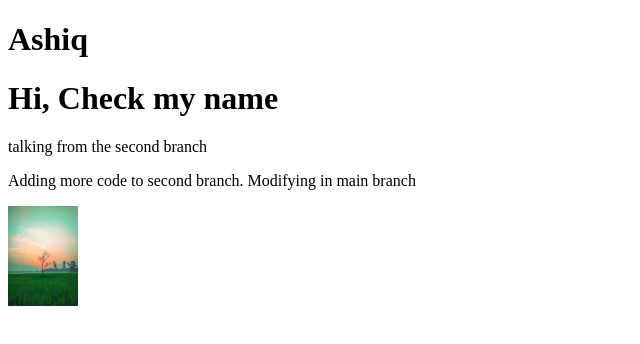
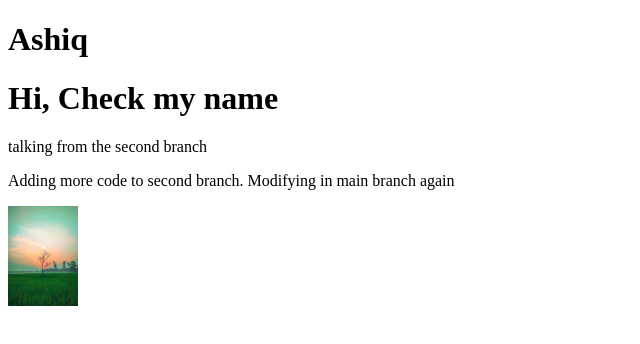
Before and after one commit to ashiqnwu/ashiqnwu.github.io, a plain HTML site: page index.html in a window 1280 px wide. Shown: the full height of the page, 0-640 px from the left. Drawn offline with Linux system fonts and the light colour scheme.

Commit message:
Modifying main again

```diff
--- a/index.html
+++ b/index.html
@@ -10,7 +10,7 @@
     <h1>Ashiq</h1>
     <h1>Hi, Check my name</h1>
     <p>talking from the second branch</p>
-    <p>Adding more code to second branch. Modifying in main branch</p>
+    <p>Adding more code to second branch. Modifying in main branch again</p>
     <img src="bd.jpg" alt="Bangladesh" height="100px" width="70px">
 </body>
 </html>
```
